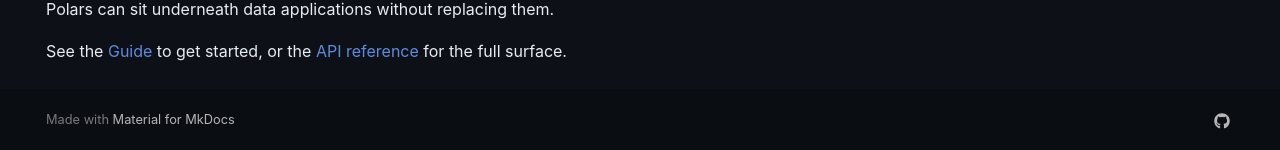
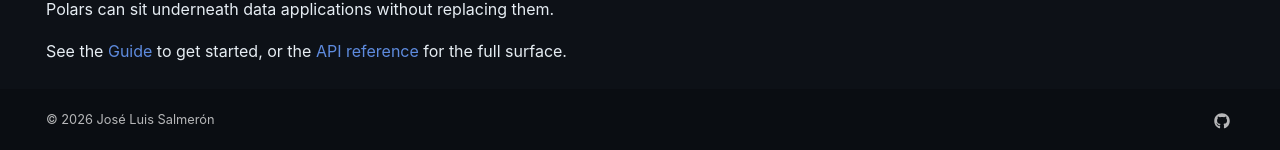
Before and after one commit to swarmstate/swarmstate.github.io, an MkDocs documentation site: the page built from docs/index.md, in a window 1280 px wide and 900 px high, scrolled down 1229 px. Shown: the part 747-897 px from the top of the window. Built offline with MkDocs 1.6.1 and Material for MkDocs 9.7.7, drawn with Linux system fonts in a browser that asks for light colours; comment, search, counter and statistics services are not loaded.

Commit message:
docs: footer shows the author instead of the Material generator notice
Co-Authored-By: Claude Opus 4.8 (1M context) <noreply@anthropic.com>

```diff
--- a/mkdocs.yml
+++ b/mkdocs.yml
@@ -6,6 +6,7 @@ site_url: https://swarmstate.github.io/
 repo_url: https://github.com/swarmstate/swarmstate
 repo_name: swarmstate/swarmstate
 edit_uri: ""
+copyright: "© 2026 José Luis Salmerón"
 
 theme:
   name: material
@@ -68,6 +69,7 @@ nav:
       - Roadmap: roadmap.md
 
 extra:
+  generator: false
   social:
     - icon: fontawesome/brands/github
       link: https://github.com/swarmstate/swarmstate
```
